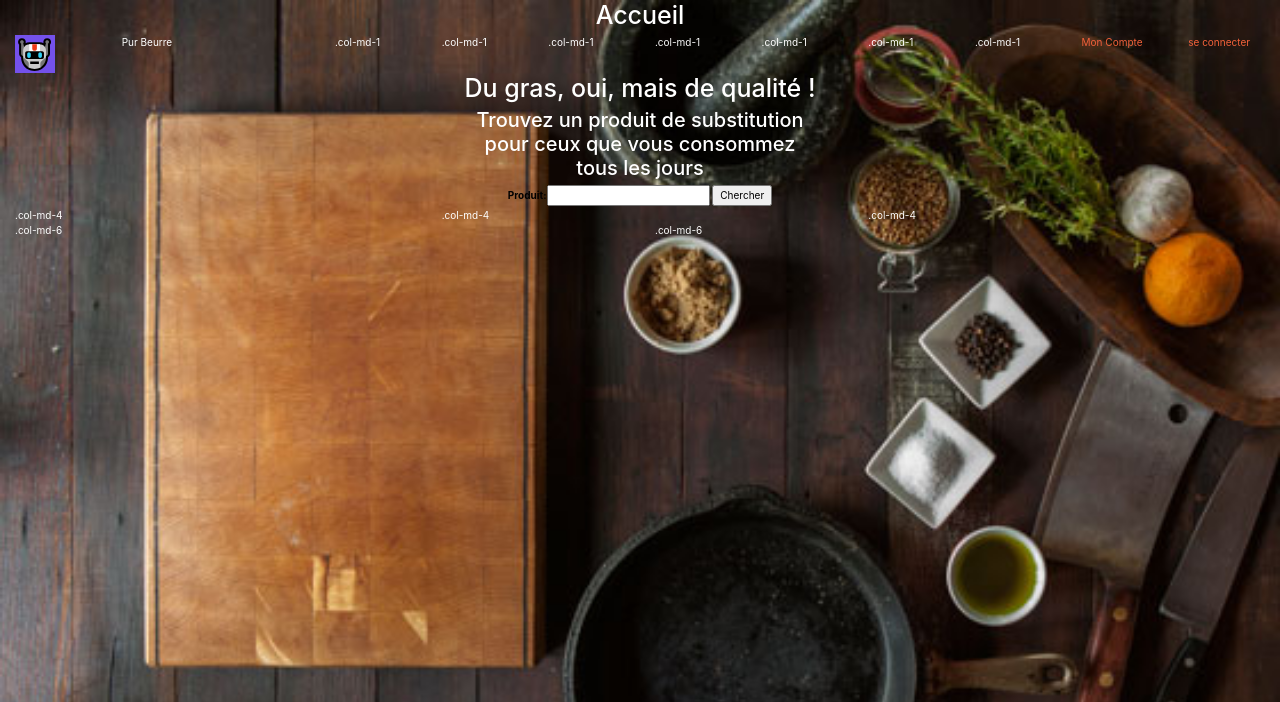
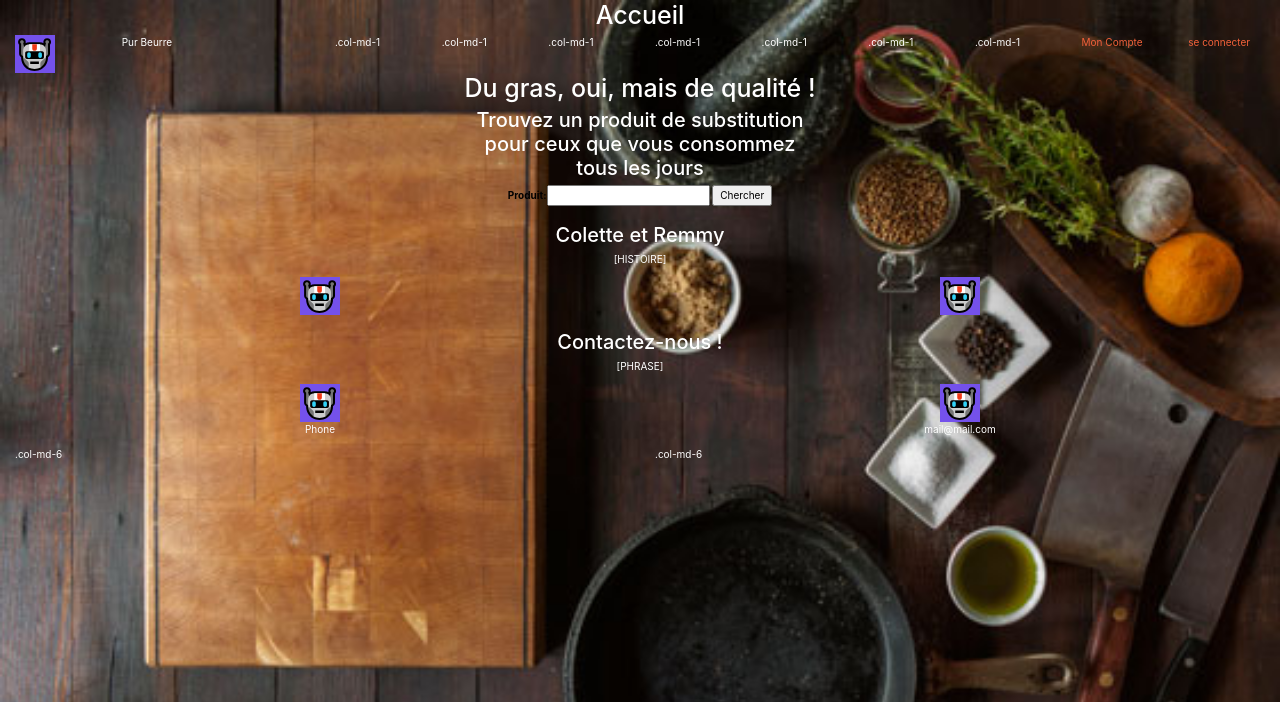
Before and after one commit to Baptiste68/P8, a Django app: page /myfoodapp/ in a window 1280 px wide. Shown: the top 702 px of the page. Run offline with Django 3.2, Linux system fonts and the light colour scheme; some libraries are stand-ins or nearby versions.

Commit message:
Update index.html

```diff
--- a/foodbapp/myfoodapp/templates/myfoodapp/index.html
+++ b/foodbapp/myfoodapp/templates/myfoodapp/index.html
@@ -34,18 +34,46 @@
             </div>
         </div>
         </center>
+        <br />
     </div>
+
+    <div class="col-md-12">
+        <center>
+        <h2>Colette et Remmy</h2>
+        <p>[HISTOIRE]</p>
+        <div class="row">
+            <div class="col-md-6">
+                <img src="{% static 'img/robot.PNG' %}" alt="Flowers in Chania">
+            </div>
+            <div class="col-md-6">
+                <img src="{% static 'img/robot.PNG' %}" alt="Flowers in Chania">
+            </div>
+        </div>
+        </center>
+        <br />
+    </div>
+
+    <div class="col-md-12">
+        <center>
+        <h2>Contactez-nous !</h2>
+        <p>[PHRASE]</p>
+        <div class="row">
+            <div class="col-md-6">
+                <img src="{% static 'img/robot.PNG' %}" alt="Flowers in Chania">
+                <p>Phone</p>
+            </div>
+            <div class="col-md-6">
+                <img src="{% static 'img/robot.PNG' %}" alt="Flowers in Chania">
+                <p>mail@mail.com</p>
+            </div>
+        </div>
+        </center>
+    </div>
+
 </div>
 {% endblock %}
 
-{% block triplemid %}
-{% if latest_question_list %}
-    <ul>
-    {% for question in latest_question_list %}
-        <li><a href="{% url 'myfoodapp:detail' question.id %}">{{ question.question_text }}</a></li>
-    {% endfor %}
-    </ul>
-{% else %}
-    <p>No polls are available.</p>
-{% endif %}
+{% block mid3 %}
+<div class="row">
+</div>
 {% endblock %}
```
Lines whose indentation alone changed are shown as unchanged.
